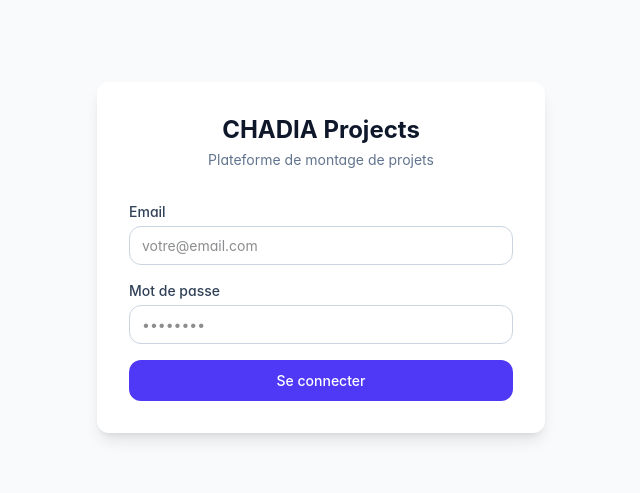
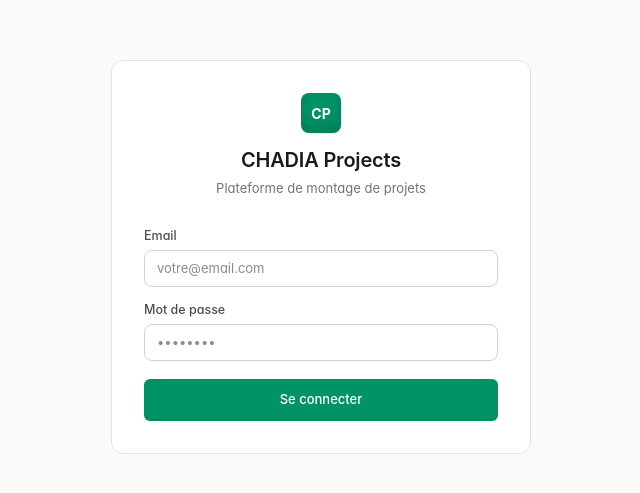
Before and after one commit to Gojobyte/chadia-projects, a Next.js app: page /login in a window 1280 px wide. Shown: the part 143-636 px from the top of the page, without its empty margins (319-959 px from the left). Built offline with nearby package versions, Linux system fonts and the light colour scheme.

Commit message:
feat: restyle login page with design system
- Brand mark logo on login
- Design tokens for inputs, labels, errors
- btn-primary for submit button
- Card styling for login container
- Matches emerald/warm neutral design system

Co-Authored-By: Claude Opus 4.6 (1M context) <noreply@anthropic.com>

```diff
--- a/app/login/login-form.tsx
+++ b/app/login/login-form.tsx
@@ -22,29 +22,29 @@ export function LoginForm() {
   }
 
   return (
-    <div className="min-h-screen flex items-center justify-center bg-slate-50">
-      <div className="w-full max-w-md p-8 bg-white rounded-xl shadow-lg">
-        <div className="text-center mb-8">
-          <h1 className="text-2xl font-bold text-slate-900">CHADIA Projects</h1>
-          <p className="text-slate-500 mt-1 text-sm">Plateforme de montage de projets</p>
+    <div style={{ minHeight: "100vh", display: "flex", alignItems: "center", justifyContent: "center", background: "var(--bg)" }}>
+      <div className="card" style={{ width: "100%", maxWidth: 420, padding: 32 }}>
+        <div style={{ textAlign: "center", marginBottom: 28 }}>
+          <div className="brand-mark" style={{ margin: "0 auto 12px", width: 40, height: 40, fontSize: 14 }}>CP</div>
+          <h1 style={{ fontSize: 20, fontWeight: 600, letterSpacing: "-0.01em" }}>CHADIA Projects</h1>
+          <p style={{ fontSize: 13, color: "var(--text-3)", marginTop: 4 }}>Plateforme de montage de projets</p>
         </div>
 
-        {error && <div className="mb-4 p-3 rounded bg-red-50 text-red-700 text-sm" role="alert">{error}</div>}
-        {searchParams.get("error") && <div className="mb-4 p-3 rounded bg-red-50 text-red-700 text-sm" role="alert">Acces refuse.</div>}
+        {error && <div style={{ padding: "10px 14px", background: "var(--danger-soft)", color: "var(--danger)", borderRadius: "var(--radius)", fontSize: 13, marginBottom: 16 }} role="alert">{error}</div>}
+        {searchParams.get("error") && <div style={{ padding: "10px 14px", background: "var(--danger-soft)", color: "var(--danger)", borderRadius: "var(--radius)", fontSize: 13, marginBottom: 16 }} role="alert">Acces refuse.</div>}
 
-        <form onSubmit={handleSubmit} className="space-y-4">
+        <form onSubmit={handleSubmit} style={{ display: "flex", flexDirection: "column", gap: 14 }}>
           <div>
-            <label htmlFor="email" className="block text-sm font-medium text-slate-700 mb-1">Email</label>
+            <label htmlFor="email" style={{ display: "block", fontSize: 12.5, fontWeight: 500, color: "var(--text-2)", marginBottom: 4 }}>Email</label>
             <input id="email" type="email" value={email} onChange={(e) => setEmail(e.target.value)} required autoComplete="email"
-              className="w-full px-3 py-2 border border-slate-300 rounded-lg focus:outline-none focus:ring-2 focus:ring-indigo-500" placeholder="votre@email.com" />
+              style={{ width: "100%", padding: "8px 12px", border: "1px solid var(--border-strong)", borderRadius: "var(--radius)", fontSize: 13 }} placeholder="votre@email.com" />
           </div>
           <div>
-            <label htmlFor="password" className="block text-sm font-medium text-slate-700 mb-1">Mot de passe</label>
+            <label htmlFor="password" style={{ display: "block", fontSize: 12.5, fontWeight: 500, color: "var(--text-2)", marginBottom: 4 }}>Mot de passe</label>
             <input id="password" type="password" value={password} onChange={(e) => setPassword(e.target.value)} required autoComplete="current-password"
-              className="w-full px-3 py-2 border border-slate-300 rounded-lg focus:outline-none focus:ring-2 focus:ring-indigo-500" placeholder="••••••••" />
+              style={{ width: "100%", padding: "8px 12px", border: "1px solid var(--border-strong)", borderRadius: "var(--radius)", fontSize: 13 }} placeholder="••••••••" />
           </div>
-          <button type="submit" disabled={loading}
-            className="w-full py-2.5 bg-indigo-600 text-white rounded-lg font-medium hover:bg-indigo-700 disabled:opacity-50 transition-colors">
+          <button type="submit" disabled={loading} className="btn btn-primary" style={{ width: "100%", justifyContent: "center", padding: "10px", marginTop: 4 }}>
             {loading ? "Connexion..." : "Se connecter"}
           </button>
         </form>
```
